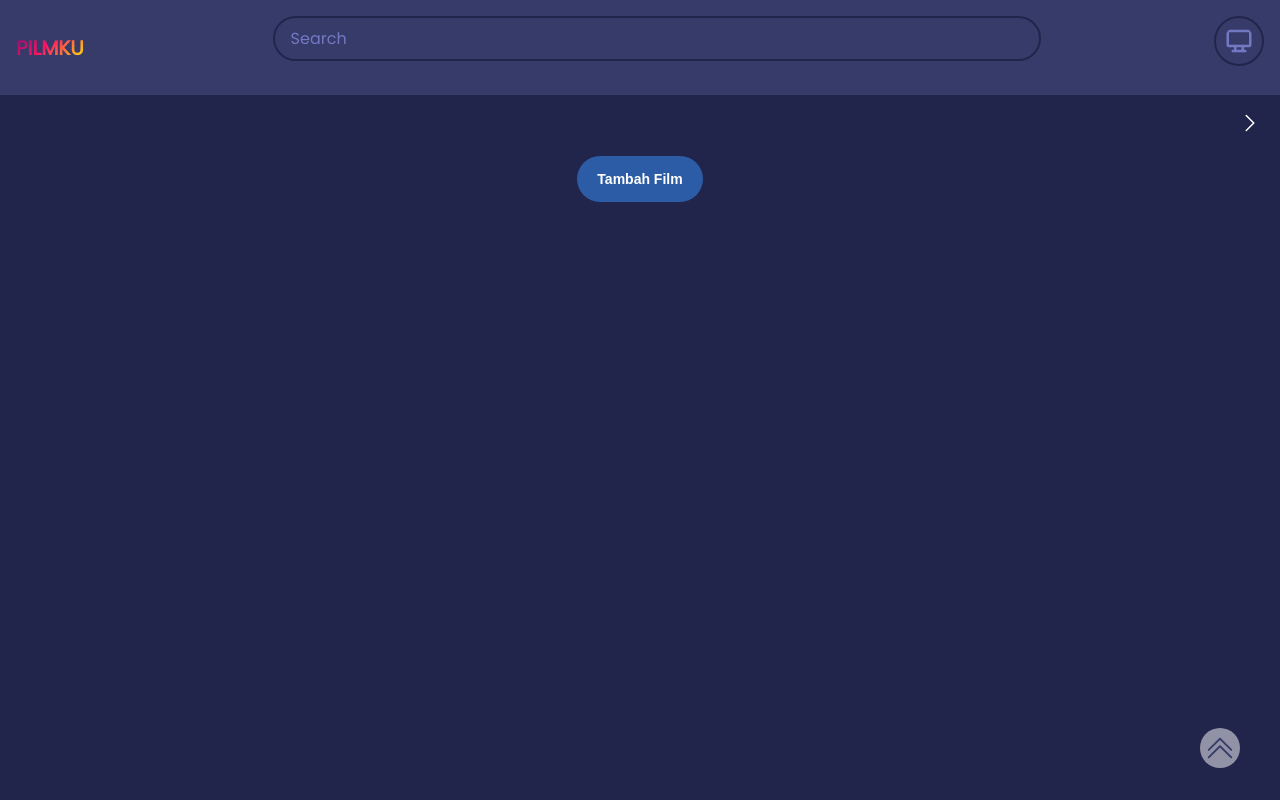
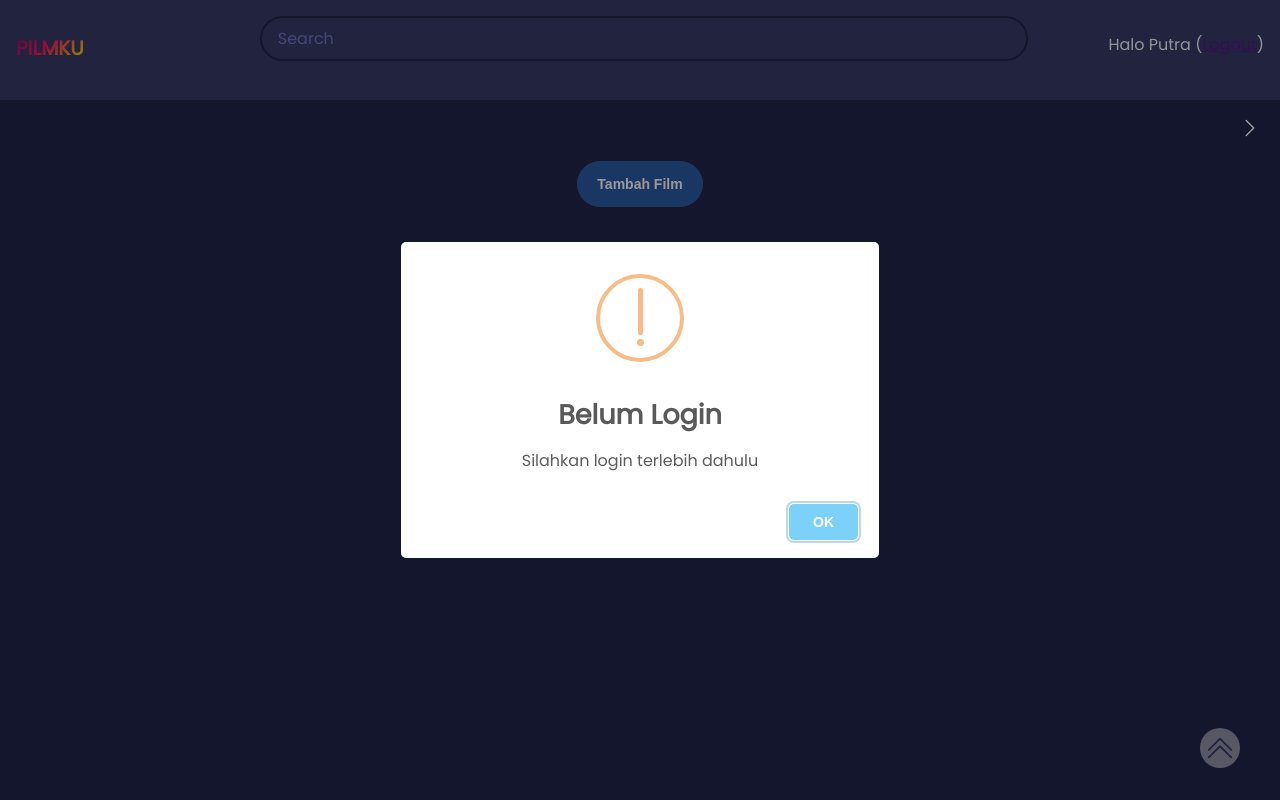
Before and after one commit to putramkti/projek-akhir-prak-tcc, a plain HTML site: page index.html in a window 1280 px wide. Drawn offline with nearby package versions, Linux system fonts and the light colour scheme; no server answers.

Commit message:
Perbaikan

```diff
--- a/index.html
+++ b/index.html
@@ -26,9 +26,10 @@
       <form id="form">
         <input type="text" id="search" class="search" placeholder="Search" />
       </form>
-      <div class="pageChange">
+      <p style="color: aliceblue; margin-left: -5rem;" >Halo <span id="nama">Putra</span> (<a href="" id="logout">Logout</a>)</p>
+      <!-- <div class="pageChange"> -->
 
-        <svg
+        <!-- <svg
           class="switch"
           xmlns="http://www.w3.org/2000/svg"
           class="icon icon-tabler icon-tabler-device-desktop"
@@ -47,7 +48,7 @@
           <path d="M7 20l10 0"></path>
           <path d="M9 16l0 4"></path>
           <path d="M15 16l0 4"></path>
-        </svg>
+        </svg> -->
       </div>
 
     </header>
--- a/script_main.js
+++ b/script_main.js
@@ -4,7 +4,17 @@
 
 // run after loading page
 window.addEventListener("DOMContentLoaded", (ev)=>{
-
+  if (!localStorage.getItem('statusLogin')) {
+    swal({
+      title: "Belum Login",
+      text: "Silahkan login terlebih dahulu",
+      icon: "warning",
+      button: "OK",
+    }).then(() => {
+      window.location.href = 'login.html';
+    });
+    return;
+  }
     setGenres();
 
     //  set arrow movement for categories
```
Also changed, not shown: login.html (+12 -0 lines), register.html (+12 -0 lines).
